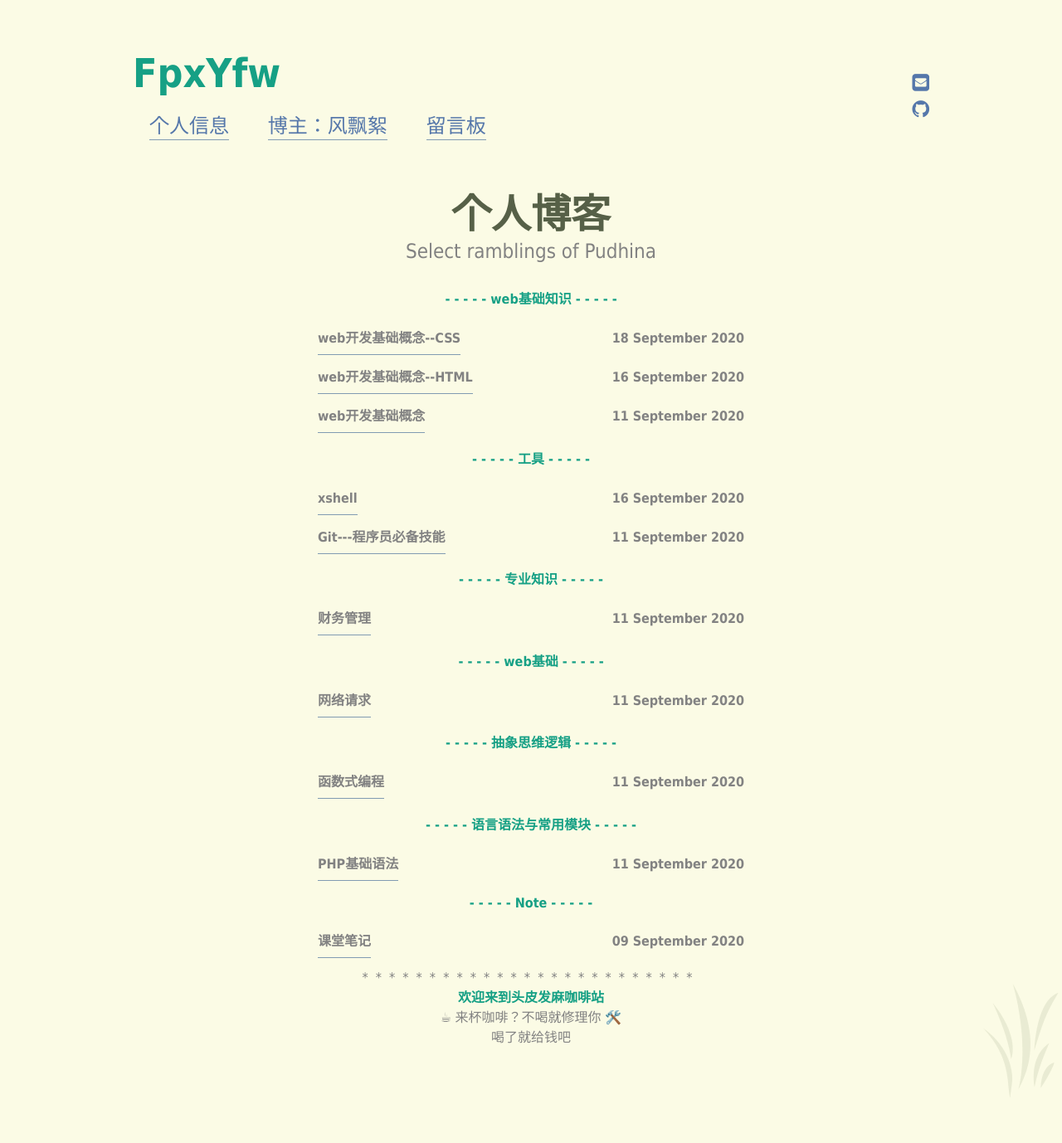
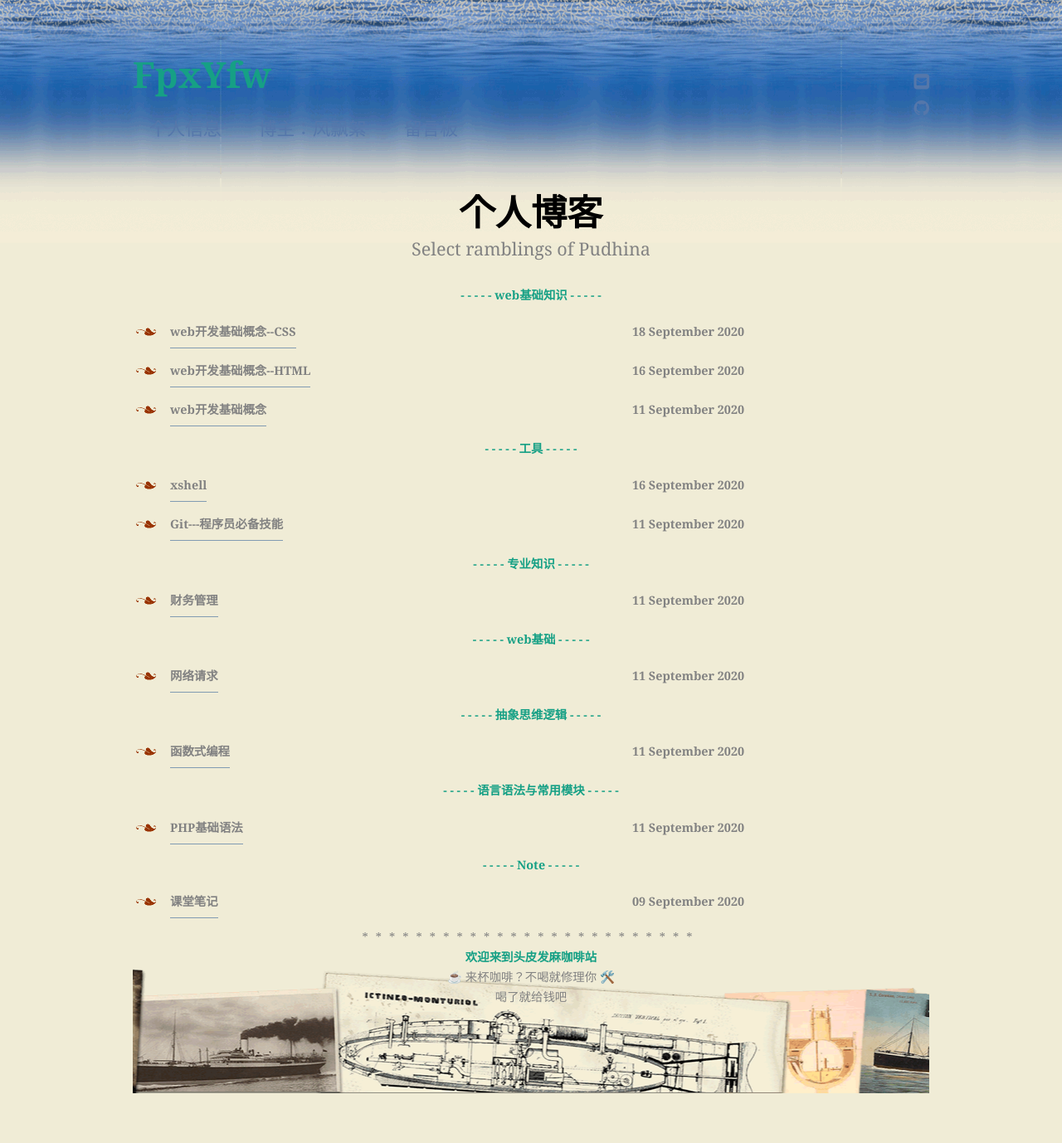
Before and after one commit to FpxYfw/FpxYfw.github.io, a Jekyll site: the page built from blog.md, in a window 1280 px wide. Shown: the whole page at 83% size. Built offline with Jekyll 4.4.1, drawn with Linux system fonts in a browser that asks for light colours; before the commit the page ends 1323 px from its top, so only the background shows below that.

Commit message:
2020-10-08

```diff
--- a/assets/css/main.css
+++ b/assets/css/main.css
@@ -1,10 +1,20 @@
 @charset "UTF-8";
 /* =Base *//*************************************************************/
   body {
-    font-family: Tahoma, Arial, Helvetica, sans-serif;
+    /* font-family: Tahoma, Arial, Helvetica, sans-serif;
     text-align: center;
     background: #FBFBE5 url(../img/grass.gif) right bottom fixed no-repeat;
-    color: #566047;
+    color: #566047; */
+    margin: 0px;
+    padding: 0px;
+    font-family: Georgia, "Times New Roman", Times, serif;
+    font-size: 0.9em;
+    height: 100%;
+    width: 100%;
+    background-image: url(../img/water.png);
+    background-repeat: repeat-x;
+    background-position: top;
+    background-color: #F0ECD6;
   }
   a {
     color: #57A;
@@ -120,7 +130,13 @@
   .post-teaser {
     margin-bottom: 15px;
     padding: 0 223px;
-    font-weight: 700; }
+    font-weight: 700;
+    margin-left: 35px;
+    padding-left: 10px;
+    list-style-image: url(../img/bullet.png);
+    list-style-position: outside;
+    margin-top: 5px;
+  }
 
   .post-teaser__title {
     font-size: 100%;
@@ -150,7 +166,16 @@
   .about {
     color: #828282;
     text-align: center;
-    line-height: 24px; }
+    line-height: 24px;
+    background-image: url(../img/bottom.png);
+    background-repeat: no-repeat;
+    background-position: center;
+    height: 200px;
+    width: 100%;
+    /* position: fixed; */
+    bottom: 0px;
+    z-index: 5;
+  }
 
   .about__devider {
     font-size: 100%;
```
Also changed, not shown: assets/img/bottom.png (added), assets/img/bullet.png (added), assets/img/water.png (added).
